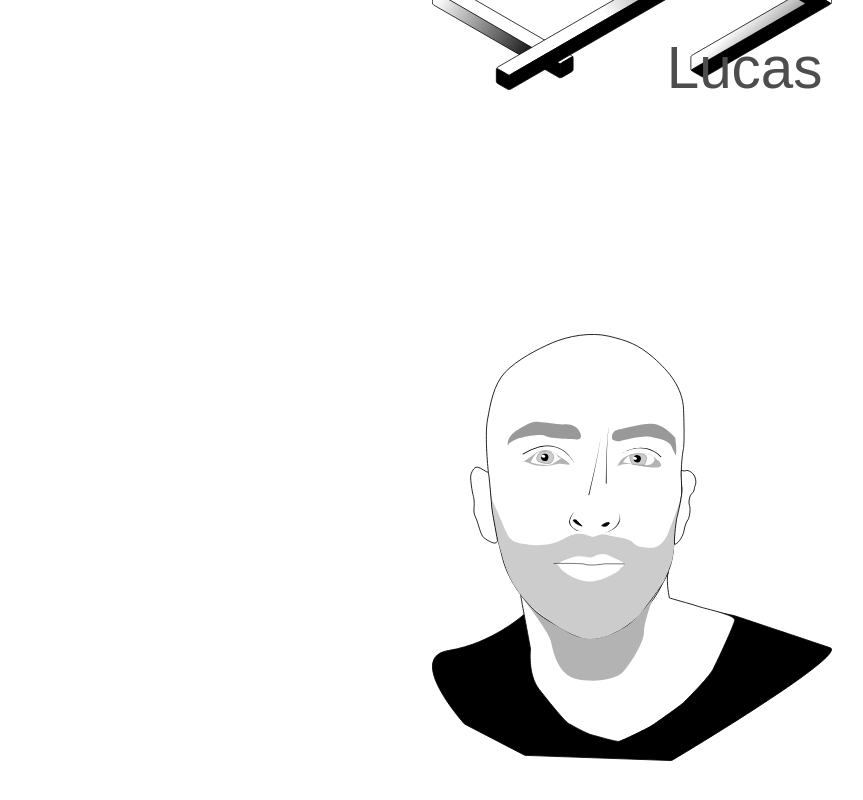
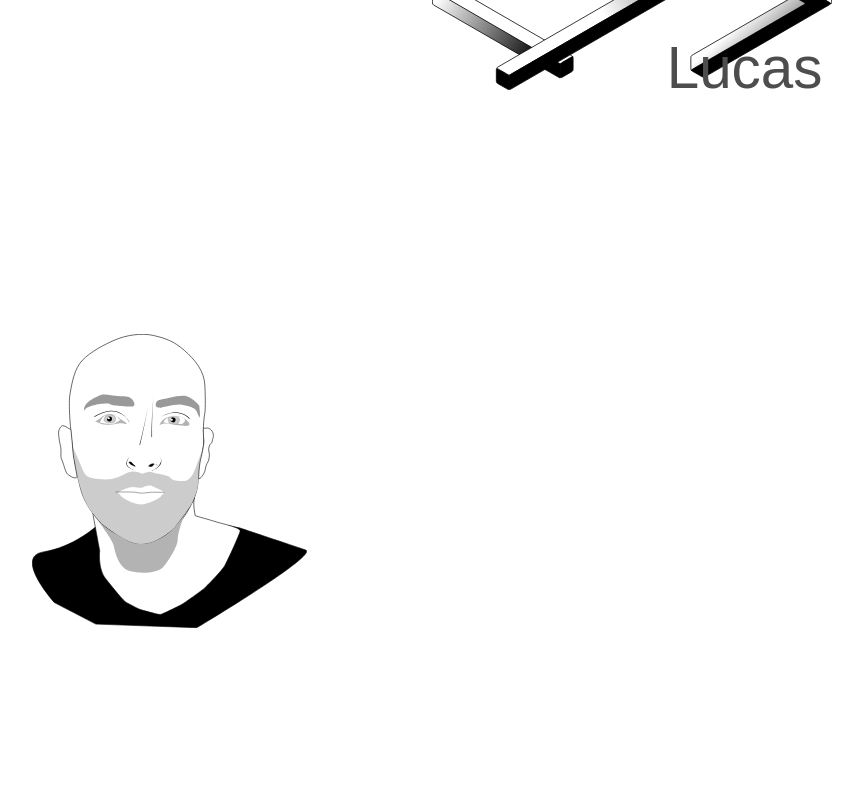
Before and after one commit to LarnicolLucas/PortFolio-React, a Next.js app in the folder nextjs-blog/: page / in a window 1280 px wide. Shown: the part 362-1162 px from the top of the page, without its empty margins (8-871 px from the left). Built offline with nearby package versions, Linux system fonts and the light colour scheme.

Commit message:
adjust size and let container handle positioning

```diff
--- a/nextjs-blog/components/pres/pres.module.sass
+++ b/nextjs-blog/components/pres/pres.module.sass
@@ -2,9 +2,7 @@
  width: 100%
  height: 500px
  position: relative
- display: flex
- justify-content: center
 
 .figureContainer
     position: relative
-    width: 400px
+    width: 275px
```
